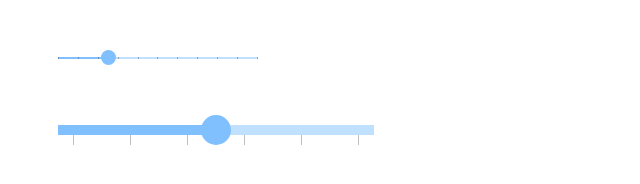
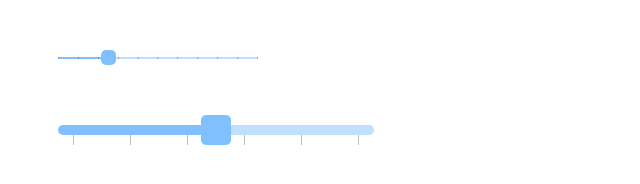
Before and after one commit to yejunian/handtest, a plain HTML site: page customslider/example.html in a window 1280 px wide. Shown: the full height of the page, 0-640 px from the left. Drawn offline with Linux system fonts and the light colour scheme.

Commit message:
change default css of CustomSlider

```diff
--- a/customslider/customslider.css
+++ b/customslider/customslider.css
@@ -24,6 +24,8 @@ div.custom-slider > div.track-active {
   /* must be defined by user as -- */
   /*height: 10px; /* HTML attribute: data-track-height */
   background-color: rgba(128, 192, 255, 1); /* CSS property: background-color */
+
+  border-radius: 5px 0 0 5px;
 }
 
 div.custom-slider > div.track-inactive {
@@ -39,6 +41,8 @@ div.custom-slider > div.track-inactive {
   /* must be defined by user as -- */
   /*height: 10px; /* HTML attribute: data-track-height */
   background-color: rgba(192, 224, 255, 1); /* CSS property: background-color */
+
+  border-radius: 0 5px 5px 0;
 }
 
 div.custom-slider > div.tickmark {
@@ -84,5 +88,5 @@ div.custom-slider > div.thumb {
   /*width: 30px; /* HTML attribute: data-thumb-width */
   /*height: 30px; /* HTML attribute: data-thumb-height */
   background-color: rgba(128, 192, 255, 1); /* CSS property: background-color */
-  border-radius: 15px; /* CSS property: border-radius */
+  border-radius: 5px; /* CSS property: border-radius */
 }
```
